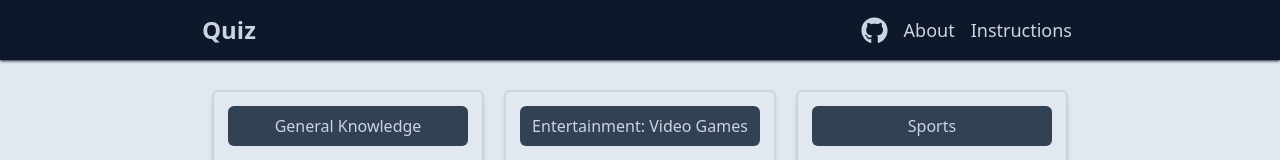
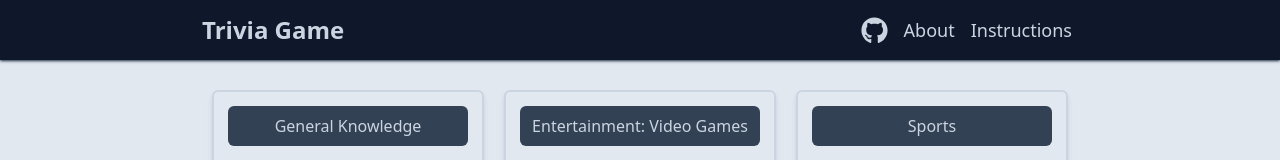
Before and after one commit to ojokne/quiz, a React (Create React App) app: page / in a window 1280 px wide. Shown: the top 160 px of the page. Built offline with nearby package versions, Linux system fonts and the light colour scheme.

Commit message:
Change name from Quiz to Trivia Game

```diff
--- a/public/index.html
+++ b/public/index.html
@@ -23,7 +23,7 @@
       Learn how to configure a non-root public URL by running `npm run build`.
     -->
 
-  <title>Quiz</title>
+  <title>Trivia Game</title>
 </head>
 
 <body>
--- a/src/components/Header.jsx
+++ b/src/components/Header.jsx
@@ -31,7 +31,7 @@ function Header() {
     <div className="shadow bg-slate-900 shadow-slate-700  text-slate-300 fixed top-0 z-50 w-full">
       <div className="max-w-4xl m-auto flex flex-row justify-between items-center ">
         <h1 className="p2.5 m-2.5 text-2xl font-bold">
-          <Link to="/">Quiz</Link>
+          <Link to="/">Trivia Game</Link>
         </h1>
         <div className="mx-2 px-2">
           <span
```
